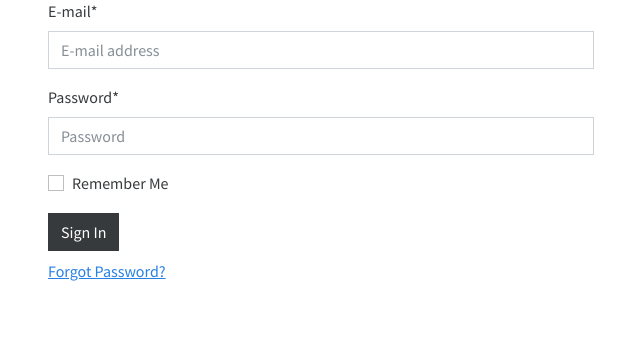
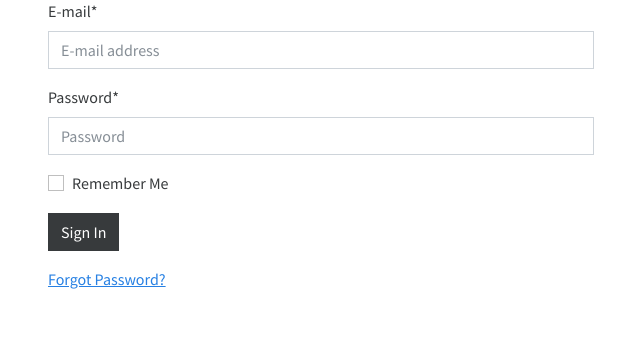
Before and after one commit to jonathan-odonnell/dog-grooming, a Django app: page /accounts/login/ in a window 1280 px wide. Shown: the part 193-557 px from the top of the page, without its empty margins (46-686 px from the left). Run offline with Django 3.2, Linux system fonts and the light colour scheme; some libraries are stand-ins or nearby versions.

Commit message:
Amended forgot password link styling in login template

```diff
--- a/templates/allauth/account/login.html
+++ b/templates/allauth/account/login.html
@@ -40,7 +40,7 @@ for a {{ site_name }} account and sign in below:{% endblocktrans %}</p>
   <input type="hidden" name="{{ redirect_field_name }}" value="{{ redirect_field_value }}" />
   {% endif %}
   <button class="btn btn-secondary" type="submit">{% trans "Sign In" %}</button>
-  <p class="mt-2">
+  <p class="mt-3">
     <a class="button secondaryAction" href="{% url 'account_reset_password' %}">{% trans "Forgot Password?" %}</a>
   </p>
 </form>
```
